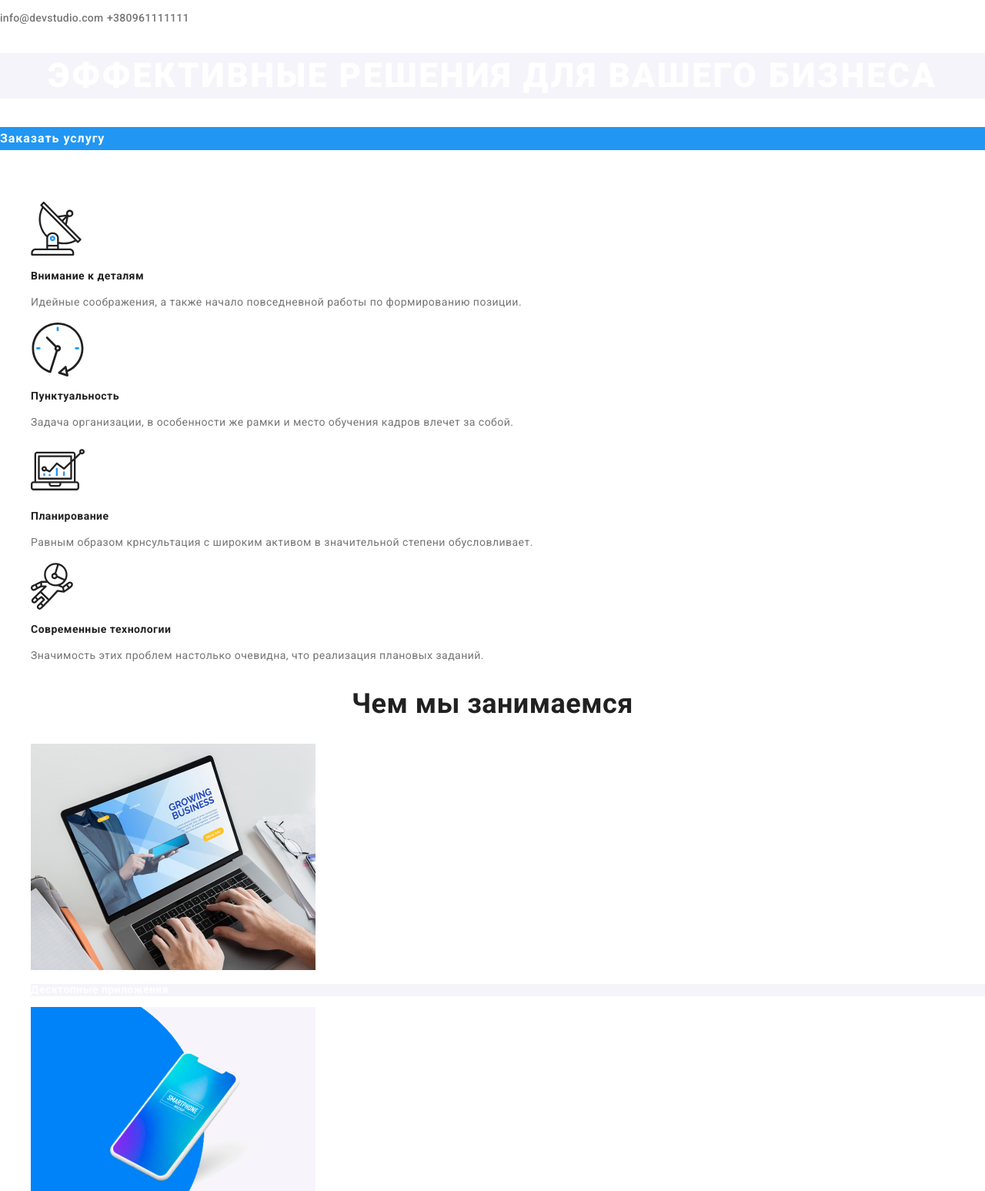
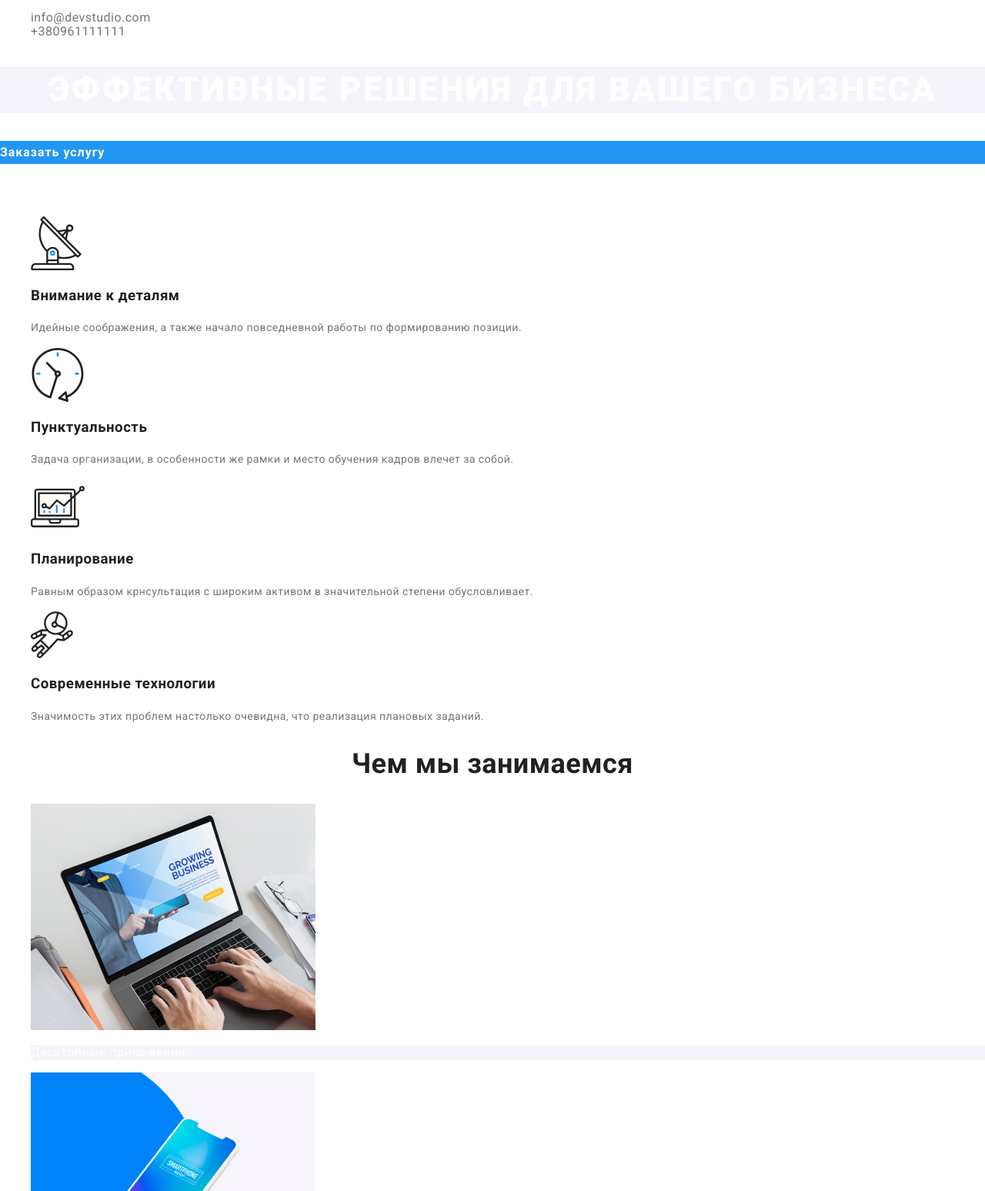
Before and after one commit to Di-ua/goit-markup-hw-02, a plain HTML site: page index.html in a window 1280 px wide. Shown: the part 709-2256 px from the top of the page at 77% size. Drawn offline with nearby package versions, Linux system fonts and the light colour scheme.

Commit message:
Изменяет класс адресу и объединяет повторяющиеся стили

```diff
--- a/css/portfolio.css
+++ b/css/portfolio.css
@@ -29,6 +29,7 @@ button {
 }
 
 .portfolio-title {
+  color: var(--primary-text-color);
   font-weight: 700;
   font-size: 18px;
   line-height: 2;
--- a/css/style.css
+++ b/css/style.css
@@ -42,6 +42,10 @@ a {
 }
 
 .site-nav .link {
+  color: var(--primary-text-color);
+}
+
+.site-nav .link .contacts a {
   font-weight: 500;
   font-size: 14px;
   line-height: 1.14;
@@ -57,13 +61,9 @@ a {
   color: purple;
 }
 
-.contacts > a {
+.contacts a {
   color: var(--secondary-text-color);
   font-style: normal;
-  font-weight: 500;
-  font-size: 14px;
-  line-height: 1.14;
-  letter-spacing: 0.02em;
   text-decoration: none;
 }
 
@@ -106,7 +106,7 @@ a {
   color: var(--hero-text-color);
 }
 
-.quolity-title {
+.quolity-title .service-text .followers {
   font-weight: 700;
   font-size: 14px;
   line-height: 1.14;
@@ -121,9 +121,6 @@ a {
 .service-text {
   color: var(--hero-text-color);
   background-color: var(--secondary-background-color);
-  font-weight: 700;
-  font-size: 14px;
-  line-height: 1.14;
 }
 
 .staff {
@@ -171,7 +168,7 @@ a {
   font-style: normal;
 }
 
-.connect > a {
+.connect a {
   color: rgba(255, 255, 255, 0.6);
   font-style: normal;
   text-decoration: none;
@@ -181,9 +178,6 @@ a {
 
 .followers {
   color: var(--hero-text-color);
-  font-weight: 700;
-  font-size: 14px;
-  line-height: 1.14;
 }
 
 .social-links:hover,
--- a/index.html
+++ b/index.html
@@ -42,10 +42,10 @@
         </ul>
       </nav>
 
-      <address class="contacts">
-        <a href="mailto:info@devstudio.com">info@devstudio.com</a>
-        <a href="tel:+380961111111">+380961111111</a>
-      </address>
+      <ul class="contacts">
+        <li><a href="mailto:info@devstudio.com">info@devstudio.com</a></li>
+        <li><a href="tel:+380961111111">+380961111111</a></li>
+      </ul>
     </header>
 
     <main>
```
Also changed, not shown: portfolio.html (+7 -7 lines).
